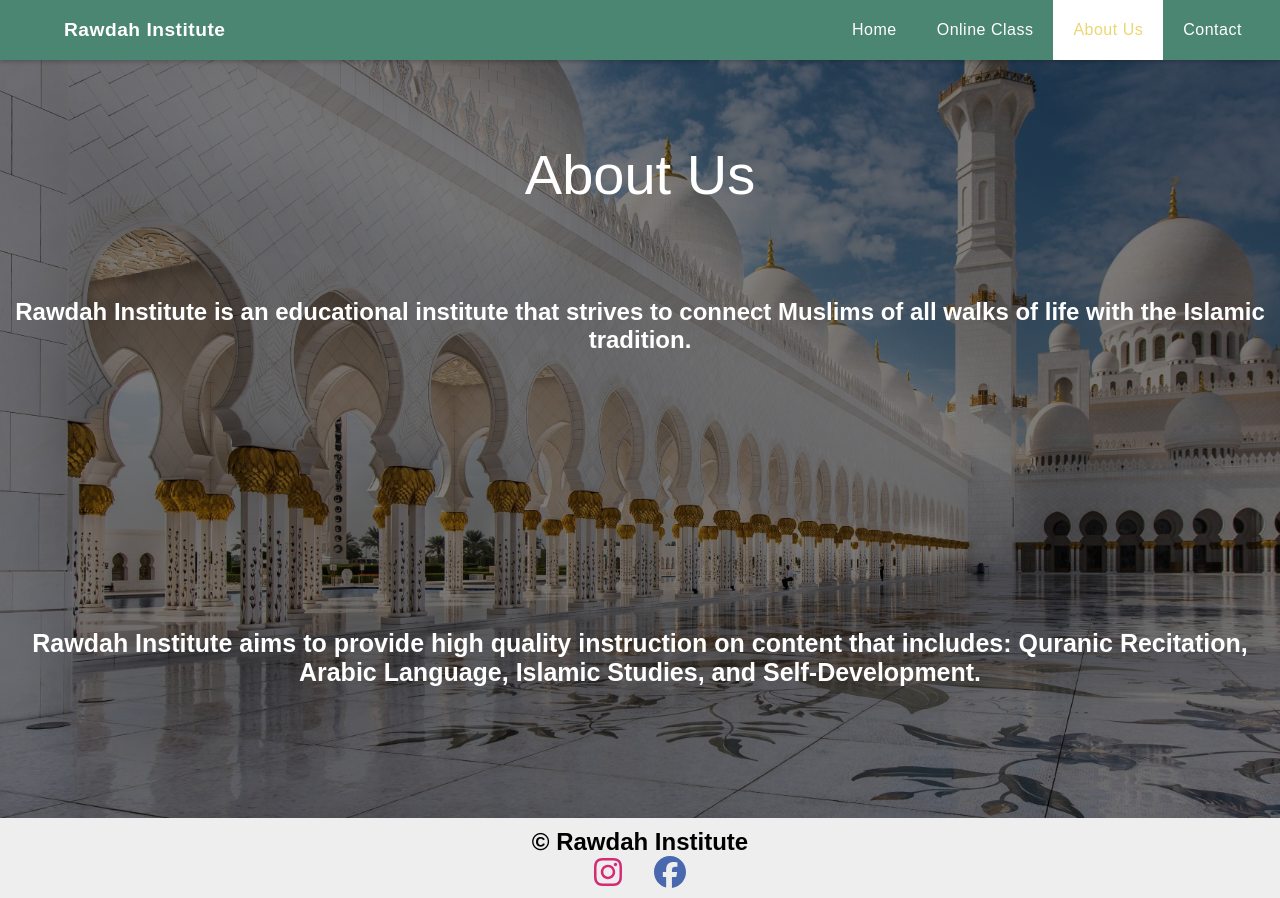
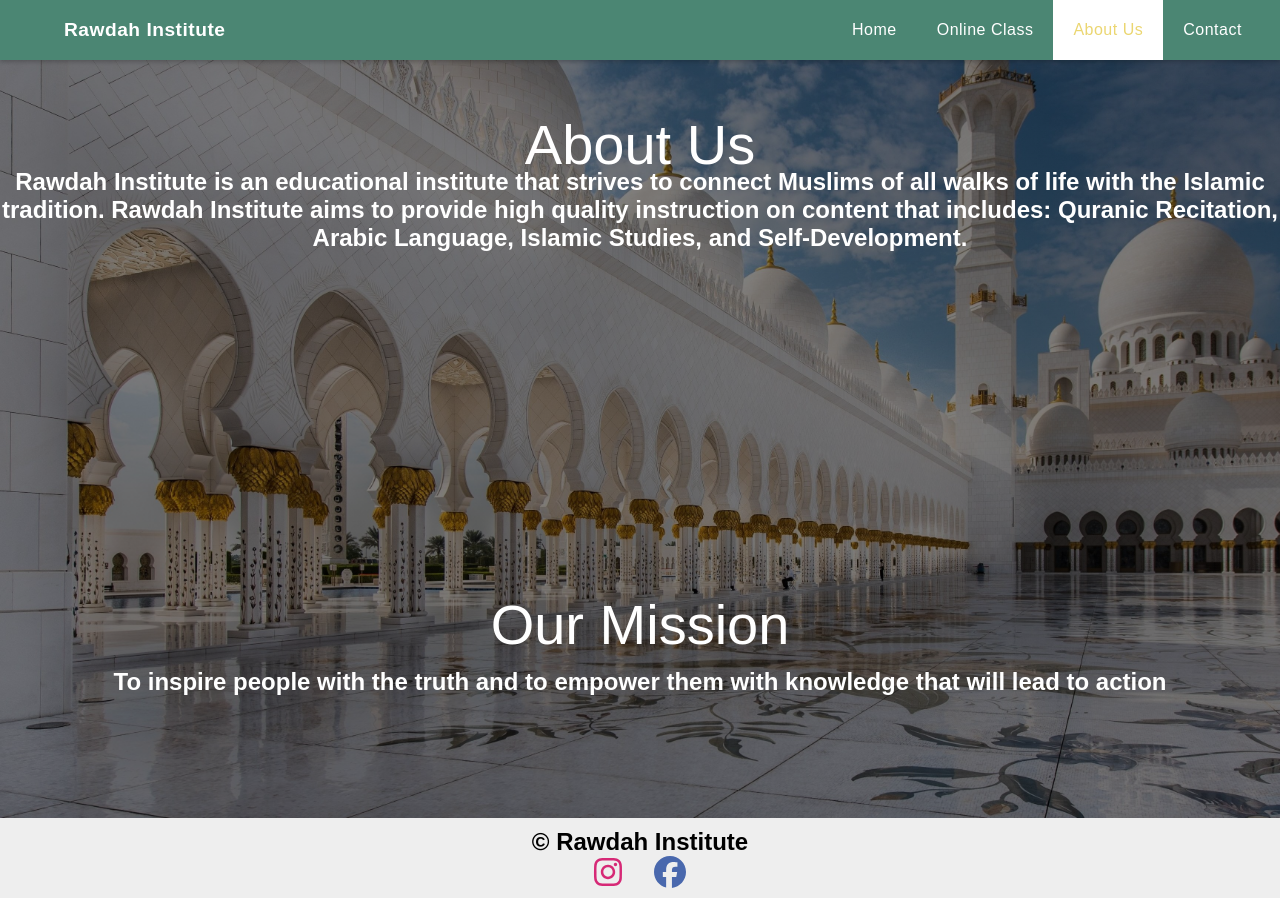
Before and after one commit to tahmid198/Rawdah_Institute, a React (Create React App) app: page /About in a window 1280 px wide. Built offline with nearby package versions, Linux system fonts and the light colour scheme.

Commit message:
Updated homepage and about page

```diff
--- a/src/components/about.js
+++ b/src/components/about.js
@@ -10,16 +10,20 @@ export default function About() {
         {/* //About Us title */}
         <h1 style={{fontSize: '3.5rem', color:'#fff', fontWeight: '300'}}>About Us</h1>
 
+<h2 style={{fontSize: '1.5em'}}>
+        Rawdah Institute is an educational institute that strives to connect Muslims of all walks of life with the Islamic tradition. Rawdah Institute aims to provide high quality instruction on content that includes: Quranic Recitation, Arabic Language, Islamic Studies, and Self-Development.
 
-
-<h2 style={{fontSize: '1.5em'}}>
-        Rawdah Institute is an educational institute that strives to connect Muslims of all walks of life with the Islamic tradition.
 </h2>
 
+<h6 style={{fontSize: '3.5rem', color:'#fff', fontWeight: '300'}}>Our Mission</h6>
+
+<h5 style={{fontSize: '1.5em'}}>
+To inspire people with the truth and to empower them with knowledge that will lead to action
+</h5>
 
 
 <h3 style={{fontSize: "25px", padding:'7px 10px', borderRadius: '5px'}}>
-Rawdah Institute aims to provide high quality instruction on content that includes: Quranic Recitation, Arabic Language, Islamic Studies, and Self-Development.
+{/* Rawdah Institute aims to provide high quality instruction on content that includes: Quranic Recitation, Arabic Language, Islamic Studies, and Self-Development. */}
 
 </h3>
 </div>
--- a/src/components/css/about.css
+++ b/src/components/css/about.css
@@ -1,14 +1,11 @@
 .about h1{
-  position: relative;
+  position: top;
 
   font-size: 3.5rem;
       color: #fff;
       font-weight: 300;
 
-  /*
-  width: 100%;
-  font-size: 3rem;
-  color: white; */
+
 
   height: 60vh;
   }
@@ -17,9 +14,29 @@
     position: absolute;
   top: 50%;
   transform: translateY(-50%);
-  height: 30vh;
+  height: 500px;
   width: 100%;
   color: white;
+  }
+
+  .about h5{
+    /* position: absolute; */
+
+  transform: translateY(-50%);
+  height: 1000%;
+  width: 100%;
+  color: white;
+  }
+
+  .about h6 {
+    position: relative;
+    font-size: 3.5rem;
+        color: #fff;
+        font-weight: 300;
+        height: 90px;
+
+
+
   }
 
   .about .about-info{
@@ -29,6 +46,7 @@
     width: 100%;
     height: auto;
     color: white;
+
 
   }
 
--- a/src/components/home.js
+++ b/src/components/home.js
@@ -8,30 +8,55 @@ export default function Home() {
         <div className="home-info">
 <h1>Welcome to Rawdah Institute</h1>
 
-{/* <h5 style={{fontSize: '24px'}}>Our vision for Rawdah Institute is for it to become a vibrant, state-of-the-art, world-class institute</h5> */}
+{/* <h5 style={{fontSize: '24px'}}>Our vision for Rawdah Institute is for it to become a
+vibrant, state-of-the-art, world-class institute</h5> */}
 
-<h2>“Whoever takes a path upon which to obtain knowledge, Allah makes the path to Paradise easy for him.”
+<h2 style={{fontSize: "25px", textAlign: "center", marginBottom: "20px"}}>
+Enter the Garden of Knowledge
 
-— Jami` at-Tirmidhi 2646
 
 
 </h2>
 
-<h3 style={{fontSize: "24px" }}>
+<h5 style={{fontSize: "25px", textAlign: "center", marginBottom: "20px"}}>
+  “Whoever takes a path upon which to obtain knowledge, Allah makes the path to Paradise easy for him.”
+             — Jami` at-Tirmidhi 2646
+</h5>
+
+
+
+
+
+
+{/* <h3 style={{fontSize: "24px" }}>
 Check Out Our Latest Courses for:
 
+</h3>    */}
+
+<h3 style={{fontSize: "24px", textAlign: "center"}}>
+  Check Out Our Latest Courses for:
 </h3>
 
 
 
-<Link to="/OnlineClass">
+{/* <Link to="/OnlineClass">
         <button style=
         {{fontSize: '1.4em', padding:'7px 10px',
         backgroundColor: '#F5F5F5', fontWeight: 'bold',
         cursor:'pointer', borderRadius: '5px', outline: 'none'}}>
              Summer 2023
         </button>
-        </Link>
+        </Link> */}
+
+
+<Link to="/OnlineClass">
+  <button style=
+  {{fontSize: '1.4em', padding:'7px 10px',
+  backgroundColor: '#F5F5F5', fontWeight: 'bold',
+  cursor:'pointer', borderRadius: '5px', outline: 'none'}}>
+       Summer 2023
+  </button>
+</Link>
 
 
         </div>
@@ -46,3 +71,71 @@ Check Out Our Latest Courses for:
 
     )
 }
+
+
+
+
+
+
+
+// import './css/home.css';
+// import { Link } from 'react-router-dom';
+
+// export default function Home() {
+//   return (
+//     <section className="home-container">
+//       <div className="home">
+//         <div className="home-info">
+//           <h1>Welcome to Rawdah Institute</h1>
+
+//           {/* <h5 style={{fontSize: '24px'}}>Our vision for Rawdah Institute is for it to become a
+//           vibrant, state-of-the-art, world-class institute</h5> */}
+
+//           <h2 style={{ marginBottom: '1rem' }}>
+//             “Whoever takes a path upon which to obtain knowledge, Allah makes the path to Paradise easy for him.”
+//             — Jami` at-Tirmidhi 2646
+//           </h2>
+
+//           <div style={{ display: 'flex', justifyContent: 'center', alignItems: 'center', flexDirection: 'column', marginBottom: '2rem' }}>
+//             <h3 style={{ fontSize: '1.5rem', fontWeight: 'bold', marginBottom: '1rem' }}>Check Out Our Latest Courses for:</h3>
+//             <Link to="/OnlineClass" style={{ marginBottom: '1rem' }}>
+//               <button style={{ fontSize: '1.4em', padding: '7px 10px', backgroundColor: '#F5F5F5', fontWeight: 'bold', cursor: 'pointer', borderRadius: '5px', outline: 'none' }}>
+//                 Summer 2023
+//               </button>
+//             </Link>
+//           </div>
+//         </div>
+//       </div>
+//     </section>
+//   );
+// }
+
+
+// import './css/home.css';
+// import { Link } from 'react-router-dom';
+
+// export default function Home() {
+//   return (
+//     <section className="home-container">
+//       <div className="home">
+//         <div className="home-info">
+//           <h1>Welcome to Rawdah Institute</h1>
+//           {/* <h5 style={{fontSize: '24px'}}>Our vision for Rawdah Institute is for it to become a
+//           vibrant, state-of-the-art, world-class institute</h5> */}
+//           <h2>
+//             “Whoever takes a path upon which to obtain knowledge, Allah makes the path to Paradise easy for him.”
+//             — Jami` at-Tirmidhi 2646
+//           </h2>
+//           <div style={{ display: 'flex', flexDirection: 'column', alignItems: 'center', marginBottom: '2rem' }}>
+//             <h3 style={{ fontSize: '1.5rem', fontWeight: 'bold', marginBottom: '1rem' }}>Check Out Our Latest Courses for:</h3>
+//             <Link to="/OnlineClass">
+//               <button style={{ fontSize: '1.4em', padding: '7px 10px', backgroundColor: '#F5F5F5', fontWeight: 'bold', cursor: 'pointer', borderRadius: '5px', outline: 'none' }}>
+//                 Summer 2023
+//               </button>
+//             </Link>
+//           </div>
+//         </div>
+//       </div>
+//     </section>
+//   );
+// }
```
